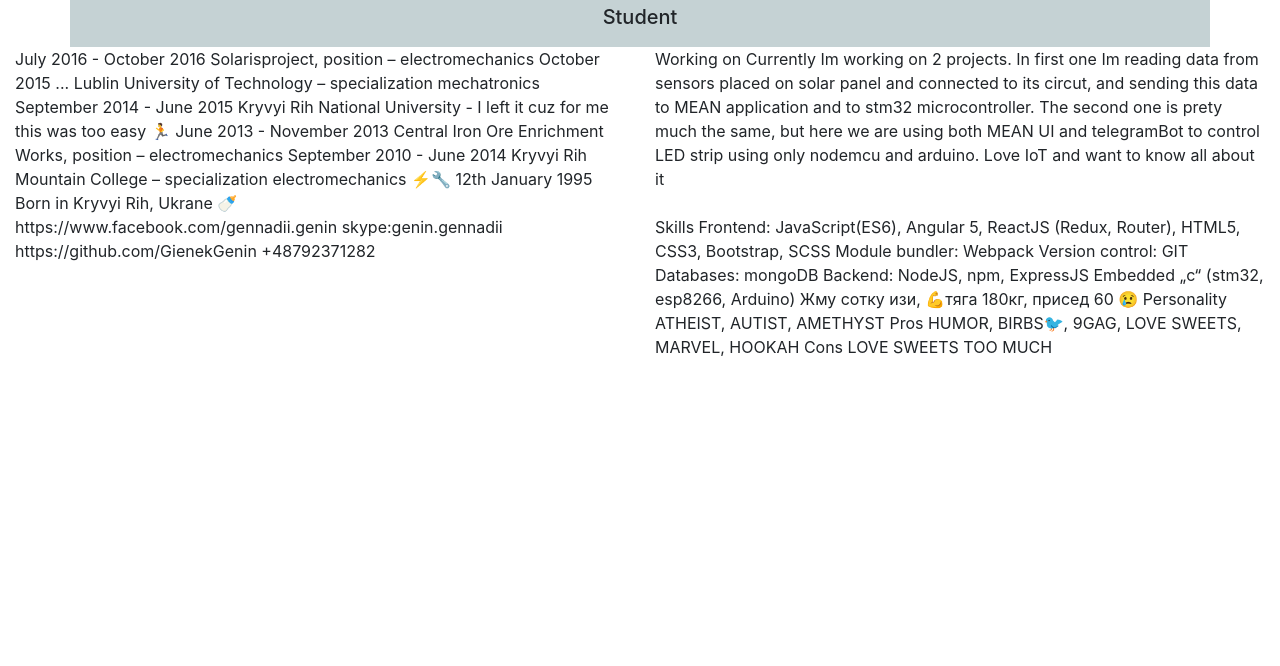
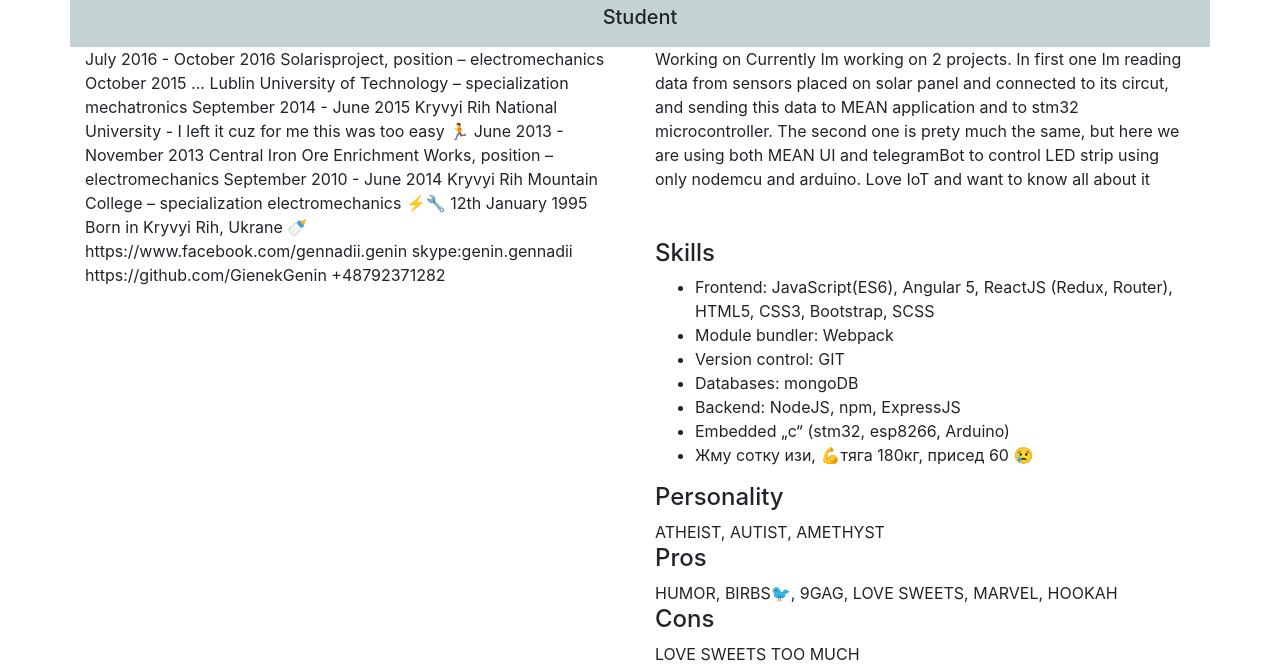
Before and after one commit to GienekGenin/homepage, a plain HTML site: page index.html in a window 1280 px wide. Shown: the part 307-973 px from the top of the page. Before the commit the page ends 800 px from the top, so only its background shows below. Drawn offline with nearby package versions, Linux system fonts and the light colour scheme.

Commit message:
Changed markup in addons block

```diff
--- a/index.html
+++ b/index.html
@@ -30,7 +30,7 @@
         <h5>Student</h5>
     </div>
 </div>
-<div class="container-fluid">
+<div class="container">
     <div class="row">
         <div class="col-sm-12 col-md-6 col-lg-6 col-xl-6 timeline">
             July 2016 - October 2016
@@ -55,8 +55,10 @@
             Working on
             Currently Im working on 2 projects.
 
-            In first one Im reading data from sensors placed on solar panel and connected to its circut, and sending this data to MEAN application and to stm32 microcontroller.
-            The second one is prety much the same, but here we are using both MEAN UI and telegramBot to control LED strip using only nodemcu and arduino.
+            In first one Im reading data from sensors placed on solar panel and connected to its circut, and sending
+            this data to MEAN application and to stm32 microcontroller.
+            The second one is prety much the same, but here we are using both MEAN UI and telegramBot to control LED
+            strip using only nodemcu and arduino.
             Love
             IoT and want to know all about it
         </div>
@@ -69,23 +71,36 @@
             +48792371282
         </div>
         <div class="col-sm-12 col-md-6 col-lg-6 col-xl-6 addons">
-            Skills
-
+            <h4>Skills</h4>
+            <ul>
+                <li>
                     Frontend: JavaScript(ES6), Angular 5, ReactJS (Redux, Router), HTML5, CSS3, Bootstrap, SCSS
+                </li>
+                <li>
                     Module bundler: Webpack
+                </li>
+                <li>
                     Version control: GIT
+                </li>
+                <li>
                     Databases: mongoDB
+                </li>
+                <li>
                     Backend: NodeJS, npm, ExpressJS
+                </li>
+                <li>
                     Embedded „c“ (stm32, esp8266, Arduino)
+                </li>
+                <li>
                     Жму сотку изи, 💪тяга 180кг, присед 60 😢
-            Personality
-            ATHEIST, AUTIST, AMETHYST
-
-            Pros
-            HUMOR, BIRBS🐦, 9GAG, LOVE SWEETS, MARVEL, HOOKAH
-
-            Cons
-            LOVE SWEETS TOO MUCH
+                </li>
+            </ul>
+            <h4>Personality</h4>
+            <span>ATHEIST, AUTIST, AMETHYST</span>
+            <h4>Pros</h4>
+            <span>HUMOR, BIRBS🐦, 9GAG, LOVE SWEETS, MARVEL, HOOKAH</span>
+            <h4>Cons</h4>
+            <span>LOVE SWEETS TOO MUCH</span>
         </div>
     </div>
 </div>
```
Lines whose indentation alone changed are shown as unchanged.
